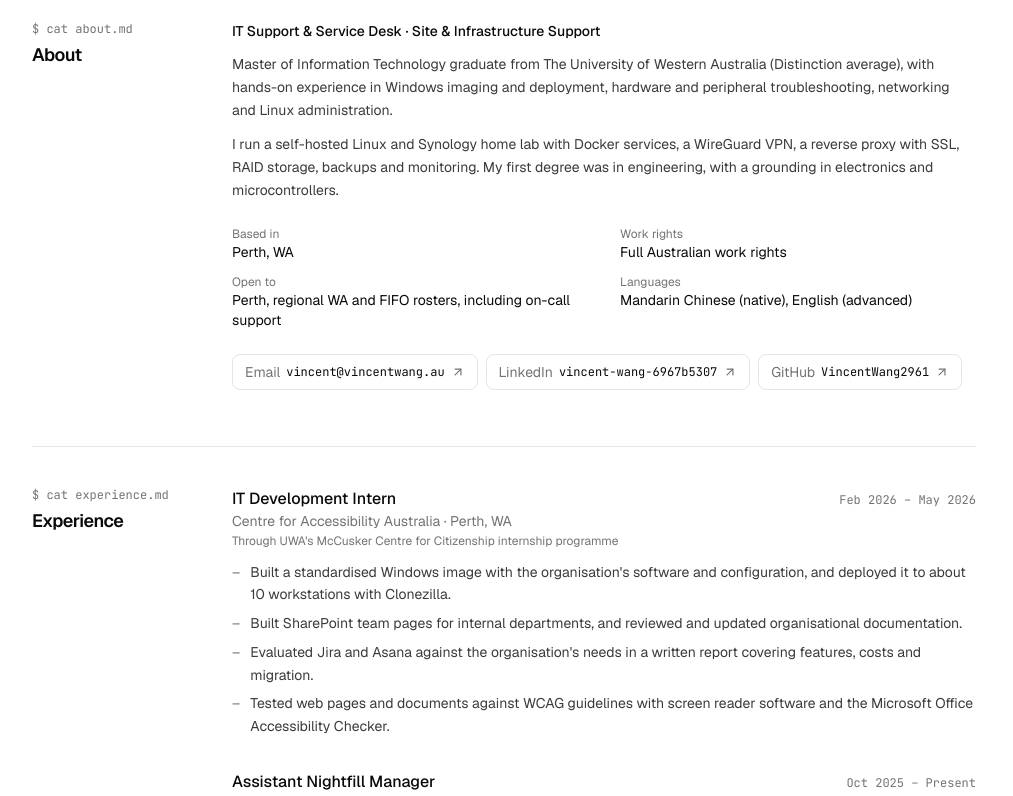
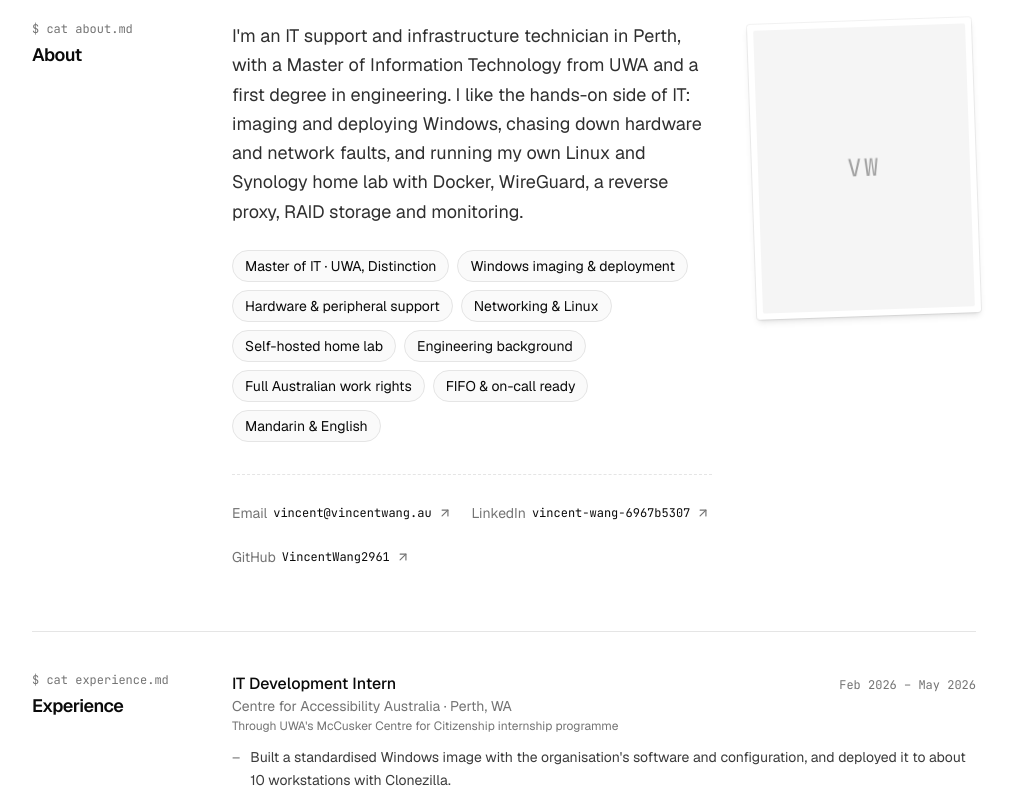
Before and after one commit to VincentWang2961/Crux, a Next.js app: page / in a window 1280 px wide. Shown: the part 860-1656 px from the top of the page, without its empty margins (136-1149 px from the left). Built offline with nearby package versions, Linux system fonts and the light colour scheme.

Commit message:
Simplify About into one paragraph with tags and a portrait, add scroll-in reveal

```diff
--- a/src/app/globals.css
+++ b/src/app/globals.css
@@ -441,3 +441,59 @@ html.theme-switching::view-transition-new(root) {
     }
   }
 }
+
+/*
+ * Hero → content hand-off. As the page scrolls through the first screen, the hero's
+ * content block eases up, shrinks a touch and fades (scroll-driven, so it tracks the
+ * finger exactly). The ease-in timing keeps it still for the first part of the scroll,
+ * then lets it go. Browsers without scroll timelines simply scroll normally.
+ */
+@keyframes hero-exit {
+  to {
+    opacity: 0;
+    transform: translateY(-8svh) scale(0.96);
+  }
+}
+@supports (animation-timeline: scroll()) {
+  @media (prefers-reduced-motion: no-preference) {
+    .hero-exit {
+      animation: hero-exit cubic-bezier(0.55, 0, 0.75, 0.3) both;
+      animation-timeline: scroll(root);
+      animation-range: 0 70svh;
+    }
+  }
+}
+
+/*
+ * Scroll-in reveal (reveal.tsx). Inside an armed <Reveal>, each `.reveal` waits below its
+ * place, faded and soft; when the block reaches the viewport it rises in on an
+ * expo-out curve (fast start, long gentle settle), staggered by `--i` × 70 ms.
+ * `.reveal-photo` also grows from 94 %, and its `.reveal-zoom` image settles from 112 %,
+ * like a print being laid down.
+ */
+:root {
+  --reveal-ease: cubic-bezier(0.16, 1, 0.3, 1);
+}
+[data-reveal="armed"] .reveal {
+  opacity: 0;
+  translate: 0 1.75rem;
+  filter: blur(6px);
+}
+[data-reveal="armed"] .reveal-photo {
+  translate: 0 2.5rem;
+  scale: 0.94;
+}
+[data-reveal="armed"] .reveal-zoom {
+  scale: 1.12;
+}
+[data-reveal="shown"] .reveal {
+  transition:
+    opacity 0.9s var(--reveal-ease),
+    translate 1.1s var(--reveal-ease),
+    scale 1.3s var(--reveal-ease),
+    filter 0.9s var(--reveal-ease);
+  transition-delay: calc(var(--i, 0) * 70ms);
+}
+[data-reveal="shown"] .reveal-zoom {
+  transition: scale 1.6s var(--reveal-ease) 0.1s;
+}
--- a/src/components/showcase/cv-sections.tsx
+++ b/src/components/showcase/cv-sections.tsx
@@ -1,3 +1,5 @@
+import type { CSSProperties } from "react";
+import Image from "next/image";
 import { ArrowUpRight } from "lucide-react";
 import { Badge } from "@/components/ui/badge";
 import {
@@ -16,6 +18,8 @@ import {
   projects,
   skillGroups,
 } from "@/lib/site-data";
+import { cn } from "@/lib/utils";
+import { Reveal } from "./reveal";
 import { Section } from "./section";
 
 // CV content for the middle of the home page (between the hero and the globe).
@@ -51,30 +55,78 @@ function EntryHead({ title, sub, when }: { title: string; sub: string; when: str
   );
 }
 
+// Stagger index for .reveal children (multiplied by the step in globals.css).
+const at = (i: number) => ({ "--i": i }) as CSSProperties;
+
+// The portrait as a print, like the photos further down: white border, slight tilt that
+// straightens on hover. Shown 3:4; a 4:3 original is cropped by object-cover around
+// `position`, so the file needn't be re-exported. Until a photo is set, a quiet monogram.
+function PortraitPrint({ className }: { className?: string }) {
+  const p = profile.portrait;
+  return (
+    <figure className={cn("reveal reveal-photo", className)} style={at(1.5)}>
+      <div className="-rotate-2 rounded-[3px] bg-white p-1.5 shadow-md ring-1 ring-black/5 transition-[rotate,box-shadow] duration-500 ease-out hover:rotate-0 hover:shadow-xl motion-reduce:transition-none dark:bg-neutral-200">
+        <div className="relative aspect-3/4 overflow-hidden rounded-[2px] bg-muted">
+          {p ? (
+            <Image
+              src={p.src}
+              alt={p.alt}
+              fill
+              sizes="(min-width: 768px) 14rem, 11rem"
+              style={{ objectPosition: p.position ?? "50% 35%" }}
+              className="reveal-zoom object-cover"
+            />
+          ) : (
+            <div
+              role="img"
+              aria-label="Portrait coming soon"
+              className="flex h-full items-center justify-center font-mono text-2xl tracking-widest text-neutral-400"
+            >
+              VW
+            </div>
+          )}
+        </div>
+      </div>
+    </figure>
+  );
+}
+
 export function About() {
   return (
+    <Reveal>
       <Section id="about" command="cat about.md" title="About">
-      <p className="text-sm font-medium">{profile.headline}</p>
-      <div className="mt-3 flex flex-col gap-3 text-sm leading-relaxed text-foreground/80">
-        {profile.summary.map((p) => (
-          <p key={p}>{p}</p>
+        <div className="grid gap-8 sm:grid-cols-[minmax(0,1fr)_11rem] sm:items-start sm:gap-10 md:grid-cols-[minmax(0,1fr)_14rem]">
+          <div className="min-w-0">
+            <p
+              style={at(1)}
+              className="reveal text-[1.0625rem] leading-relaxed text-pretty text-foreground/85 sm:text-lg sm:leading-relaxed"
+            >
+              {profile.intro}
+            </p>
+
+            <ul aria-label="Highlights" className="mt-6 flex flex-wrap gap-2">
+              {profile.tags.map((tag, n) => (
+                <li
+                  key={tag}
+                  style={at(2 + n * 0.35)}
+                  className="reveal inline-flex h-8 items-center rounded-full border bg-muted/50 px-3 text-sm"
+                >
+                  {tag}
+                </li>
               ))}
-      </div>
-      <dl className="mt-6 grid gap-x-8 gap-y-3 text-sm sm:grid-cols-2">
-        {profile.facts.map((f) => (
-          <div key={f.label}>
-            <dt className="text-xs text-muted-foreground">{f.label}</dt>
-            <dd>{f.value}</dd>
-          </div>
-        ))}
-      </dl>
-      <ul className="mt-6 flex flex-wrap gap-2">
+            </ul>
+
+            <ul
+              aria-label="Contact"
+              style={at(2 + profile.tags.length * 0.35 + 0.5)}
+              className="reveal mt-8 flex flex-wrap gap-x-5 gap-y-2 border-t border-dashed pt-5"
+            >
               {profile.contacts.map((c) => (
                 <li key={c.label}>
                   <a
                     href={c.href}
                     {...(c.href.startsWith("http") && { target: "_blank", rel: "noreferrer" })}
-              className="group inline-flex min-h-9 items-center gap-1.5 rounded-md border px-3 text-sm transition-colors hover:bg-muted"
+                    className="group inline-flex min-h-9 items-center gap-1.5 text-sm transition-colors hover:text-foreground"
                   >
                     <span className="text-muted-foreground">{c.label}</span>
                     <span className="font-mono text-xs">{c.value}</span>
@@ -83,7 +135,13 @@ export function About() {
                 </li>
               ))}
             </ul>
+          </div>
+
+          {/* Phones: the photo comes first, at a modest width. */}
+          <PortraitPrint className="order-first w-40 sm:order-none sm:w-auto" />
+        </div>
       </Section>
+    </Reveal>
   );
 }
 
--- a/src/components/showcase/hero.tsx
+++ b/src/components/showcase/hero.tsx
@@ -41,7 +41,8 @@ export function Hero() {
         <SiteBar />
       </div>
 
-      <div className="mx-auto flex w-full max-w-4xl flex-1 flex-col justify-center gap-5 pb-[6svh] sm:justify-center sm:gap-8 sm:pb-0">
+      {/* `.hero-exit` (globals.css) eases this block up and out as the page scrolls on. */}
+      <div className="hero-exit mx-auto flex w-full max-w-4xl flex-1 flex-col justify-center gap-5 pb-[6svh] sm:justify-center sm:gap-8 sm:pb-0">
         <p className="text-xs text-muted-foreground sm:text-sm" aria-label="$ whoami">
           <Typed text="$ whoami" start={T.prompt} step={T.promptStep} />
         </p>
--- /dev/null
+++ b/src/components/showcase/reveal.tsx
@@ -0,0 +1,35 @@
+"use client";
+
+import { useEffect, useRef, type ReactNode } from "react";
+
+// Scroll-in reveal. Descendants with the `.reveal` class (stagger index in `--i`) rise,
+// fade and un-blur into place the first time this block scrolls into view; styles are in
+// globals.css. The server HTML is fully visible: the block is only "armed" (hidden) on the
+// client when it starts below the fold, so there's no flash, no-JS readers see everything,
+// and a reload part-way down the page doesn't replay it. Reduced motion: never armed.
+export function Reveal({ children, className }: { children: ReactNode; className?: string }) {
+  const ref = useRef<HTMLDivElement>(null);
+
+  useEffect(() => {
+    const el = ref.current;
+    if (!el || window.matchMedia("(prefers-reduced-motion: reduce)").matches) return;
+    if (el.getBoundingClientRect().top < window.innerHeight * 0.85) return;
+    el.dataset.reveal = "armed";
+    const io = new IntersectionObserver(
+      ([entry]) => {
+        if (!entry.isIntersecting) return;
+        el.dataset.reveal = "shown";
+        io.disconnect();
+      },
+      { rootMargin: "0px 0px -18% 0px" },
+    );
+    io.observe(el);
+    return () => io.disconnect();
+  }, []);
+
+  return (
+    <div ref={ref} className={className}>
+      {children}
+    </div>
+  );
+}
--- a/src/components/showcase/section.tsx
+++ b/src/components/showcase/section.tsx
@@ -20,7 +20,8 @@ export function Section({
       aria-labelledby={`${id}-title`}
       className="grid scroll-mt-8 gap-5 border-t pt-8 md:grid-cols-[10rem_1fr] md:gap-10 md:pt-10"
     >
-      <header>
+      {/* `.reveal` only animates inside a <Reveal> (reveal.tsx); elsewhere it does nothing. */}
+      <header className="reveal">
         <p aria-hidden className="font-mono text-xs text-muted-foreground">
           $ {command}
         </p>
--- a/src/lib/site-data.ts
+++ b/src/lib/site-data.ts
@@ -15,22 +15,31 @@ export const hero = {
 
 // Contact details shown publicly. The phone number and referees from the CV are
 // deliberately left out of the website.
+/** Portrait shown in About. `src` is a file in public/; `position` is the focal point
+ *  for the 3:4 crop (CSS object-position), so a 4:3 original can be used as it is. */
+export type Portrait = { src: string; alt: string; width: number; height: number; position?: string };
+
 export const profile = {
-  headline: "IT Support & Service Desk · Site & Infrastructure Support",
-  summary: [
-    "Master of Information Technology graduate from The University of Western Australia (Distinction average), " +
-      "with hands-on experience in Windows imaging and deployment, hardware and peripheral troubleshooting, " +
-      "networking and Linux administration.",
-    "I run a self-hosted Linux and Synology home lab with Docker services, a WireGuard VPN, a reverse proxy with " +
-      "SSL, RAID storage, backups and monitoring. My first degree was in engineering, with a grounding in " +
-      "electronics and microcontrollers.",
+  // One paragraph, kept short; the tags below carry the details.
+  intro:
+    "I'm an IT support and infrastructure technician in Perth, with a Master of Information Technology " +
+    "from UWA and a first degree in engineering. I like the hands-on side of IT: imaging and deploying " +
+    "Windows, chasing down hardware and network faults, and running my own Linux and Synology home lab " +
+    "with Docker, WireGuard, a reverse proxy, RAID storage and monitoring.",
+  // Highlights: what I'm good at and where I come from.
+  tags: [
+    "Master of IT · UWA, Distinction",
+    "Windows imaging & deployment",
+    "Hardware & peripheral support",
+    "Networking & Linux",
+    "Self-hosted home lab",
+    "Engineering background",
+    "Full Australian work rights",
+    "FIFO & on-call ready",
+    "Mandarin & English",
   ],
-  facts: [
-    { label: "Based in", value: "Perth, WA" },
-    { label: "Work rights", value: "Full Australian work rights" },
-    { label: "Open to", value: "Perth, regional WA and FIFO rosters, including on-call support" },
-    { label: "Languages", value: "Mandarin Chinese (native), English (advanced)" },
-  ],
+  // Set to a Portrait once the photo is in public/ (null shows a quiet placeholder).
+  portrait: null as Portrait | null,
   contacts: [
     { label: "Email", value: "vincent@vincentwang.au", href: "mailto:vincent@vincentwang.au" },
     {
```
Also changed, not shown: 1 other file (tests, documents, lock files or other folders). Lines whose indentation alone changed are shown as unchanged.
